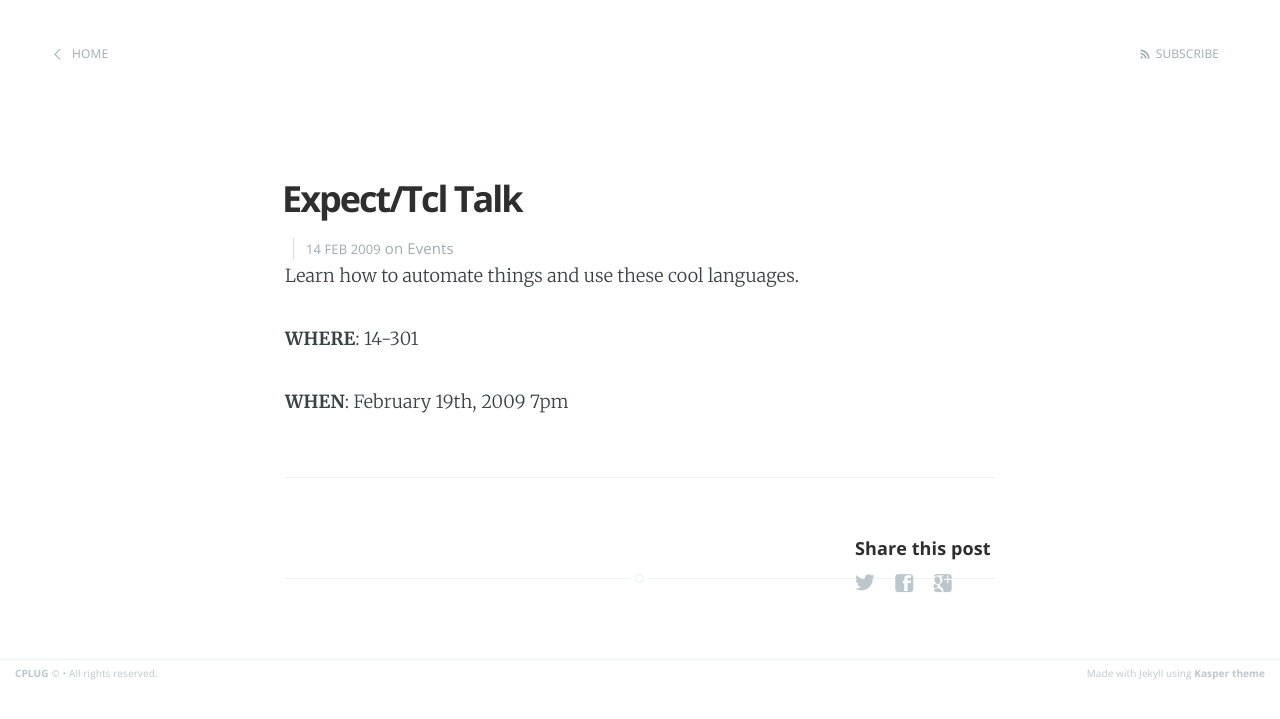
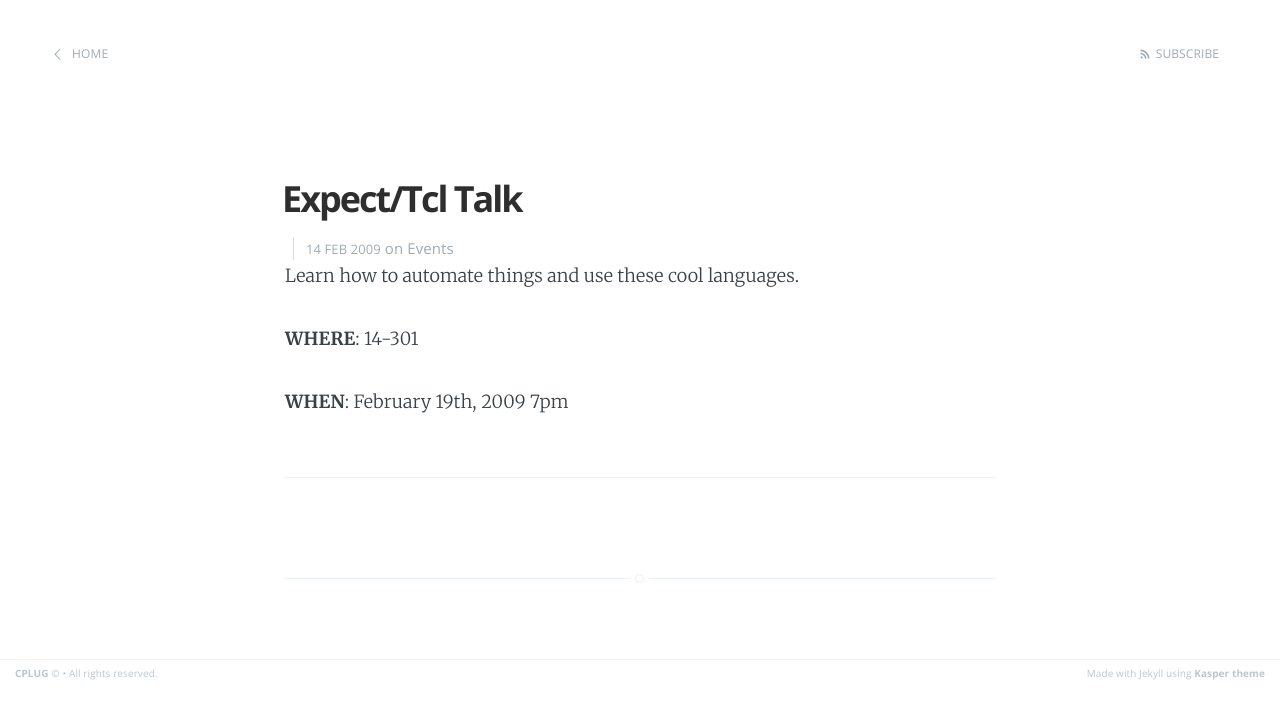
Before and after one commit to CPLUG/cplug.org-old, a Jekyll site: the page built from _posts/2009-02-14-expecttcl-talk.md, in a window 1280 px wide. Shown: the top 719 px of the page. Built offline with Jekyll 4.4.1, drawn with Linux system fonts in a browser that asks for light colours; Markdown is read by kramdown in place of the engine named in the settings.

Commit message:
Remove social media share links for posts.

```diff
--- a/_layouts/post.html
+++ b/_layouts/post.html
@@ -78,12 +78,12 @@ post_class: post-template
             {% endif %}
 
             <!-- Share links section -->
-            {% include share.html %}
+            <!-- {% include share.html %} -->
 
             <!-- Disqus comments -->
-            {% if page.disqus %}
+            <!--{% if page.disqus %}
                 {% include disqus.html %}
-            {% endif %}
+                {% endif %}-->
 
         </footer>
 
```
